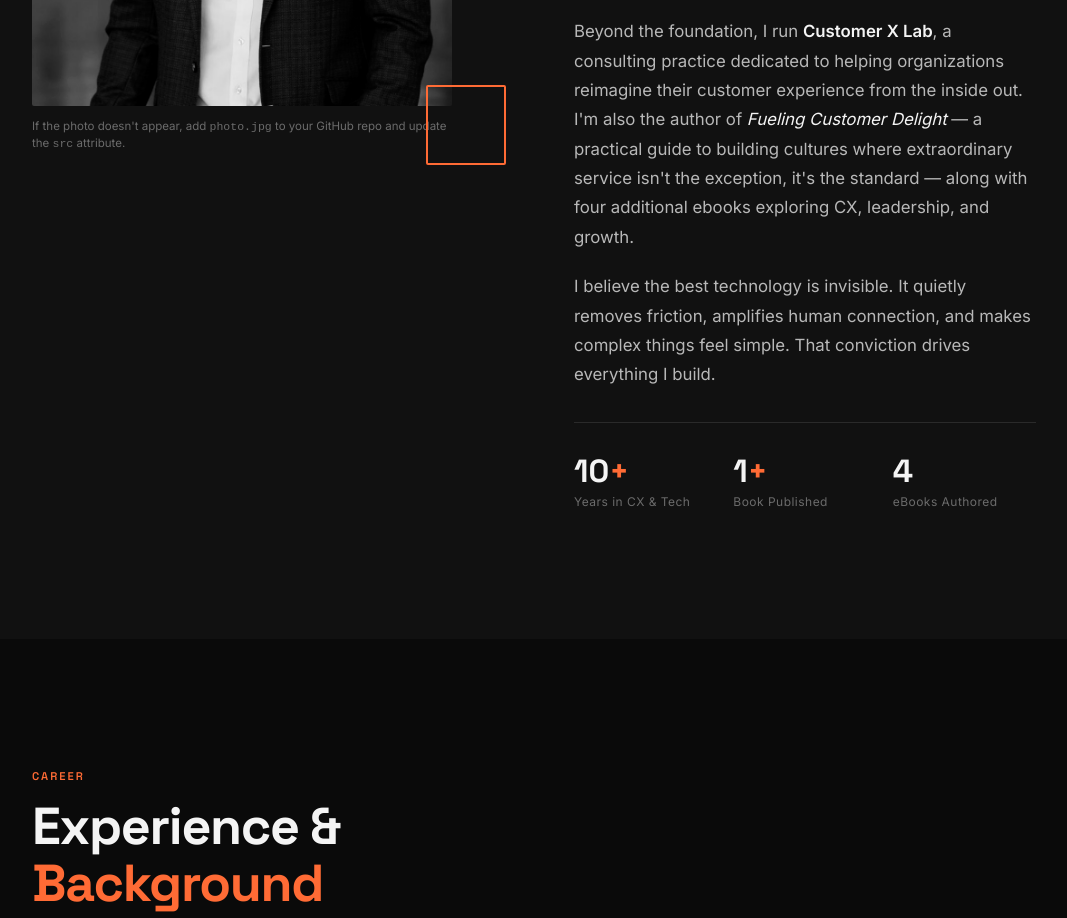
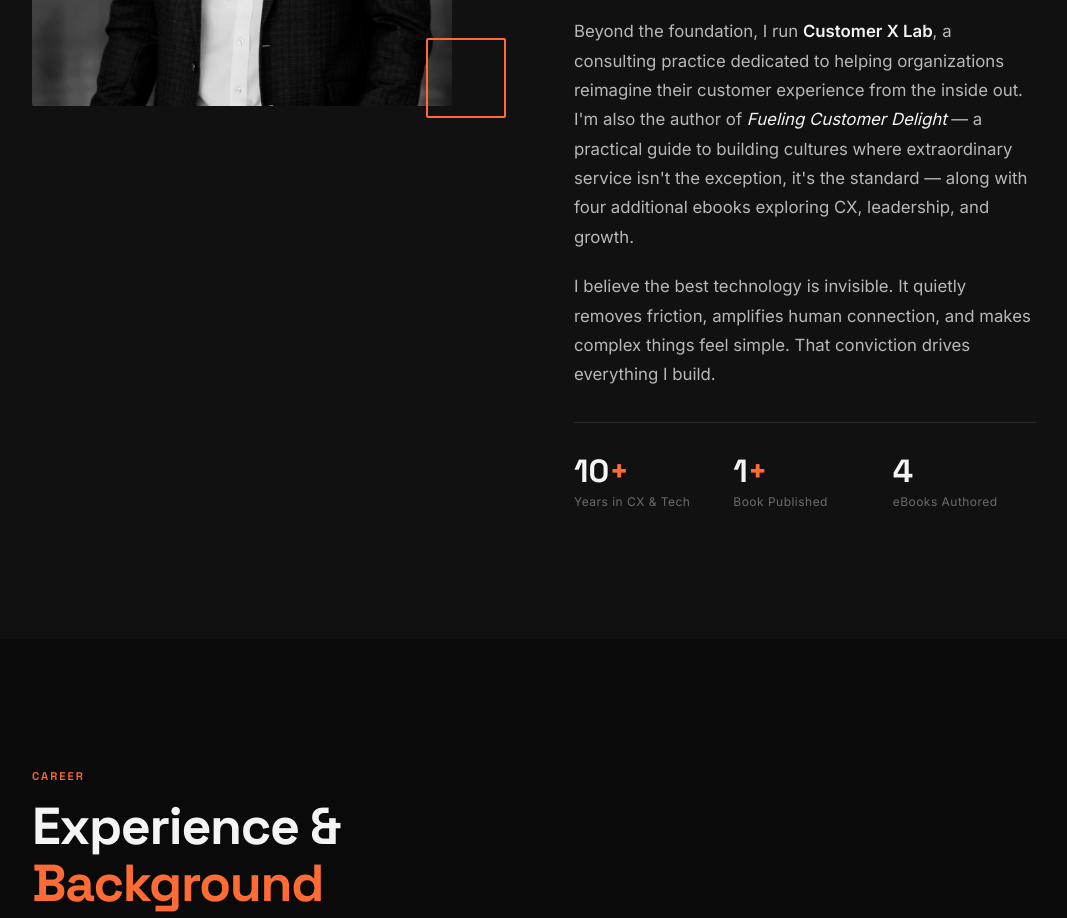
Before and after one commit to mob3115/Personal_Bio, a plain HTML site: page index.html in a window 1280 px wide. Shown: the part 1347-2265 px from the top of the page, without its empty margins (106-1173 px from the left). Drawn offline with Linux system fonts and the light colour scheme.

Commit message:
Add files via upload

```diff
--- a/index.html
+++ b/index.html
@@ -832,7 +832,6 @@
           <svg xmlns="http://www.w3.org/2000/svg" width="48" height="48" viewBox="0 0 24 24" fill="none" stroke="currentColor" stroke-width="1.2"><circle cx="12" cy="8" r="4"/><path d="M4 20c0-4 3.6-7 8-7s8 3 8 7"/></svg>
           <span>Add photo.jpg to your repo</span>
         </div>
-        <p class="portrait-note">If the photo doesn't appear, add <code>photo.jpg</code> to your GitHub repo and update the <code>src</code> attribute.</p>
         <div class="portrait-accent"></div>
       </div>
 
```
